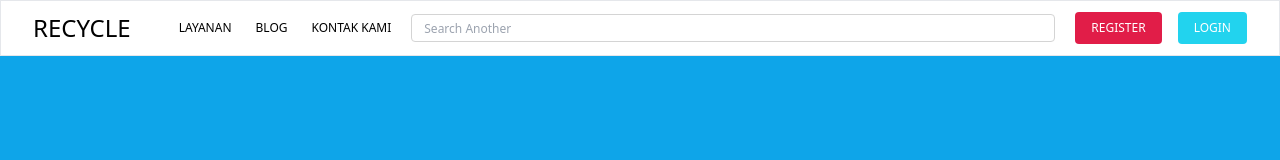
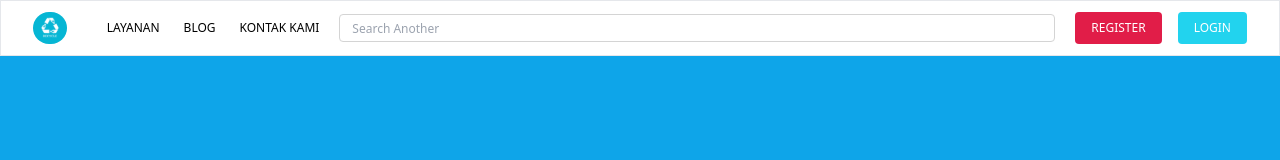
Before and after one commit to AndyNotfound/recycle-project, a Next.js app: page / in a window 1280 px wide. Shown: the top 160 px of the page. Built offline with nearby package versions, Linux system fonts and the light colour scheme; no server answers.

Commit message:
navbar logo fixing

```diff
--- a/components/navbar.js
+++ b/components/navbar.js
@@ -28,15 +28,15 @@ const navbar = () => {
                             </svg>
                         </span>
                     </button>
-                    <p className="lg:mb-0 lg:pr-2" data-te-nav-item-ref="">
+                    <div className="bg-cyan-500 max-h-full rounded-full">
                         <a
                             className="text-black transition duration-200 hover:text-neutral-700 hover:ease-in-out focus:text-neutral-700 disabled:text-black/30 motion-reduce:transition-none dark:text-neutral-200 dark:hover:text-neutral-300 dark:focus:text-neutral-300 [&.active]:text-black/90 dark:[&.active]:text-neutral-400 text-2xl"
                             href="/"
                             data-te-nav-link-ref=""
                         >
-                            RECYCLE
+                            <img src="/assets/logo.svg" alt="Logo" className="h-8" />
                         </a>
-                    </p>
+                    </div>
                     <div
                         className="!visible hidden flex-grow basis-[100%] items-center lg:!flex lg:basis-auto"
                         id="navbarSupportedContent1"
@@ -49,7 +49,7 @@ const navbar = () => {
                             <li className="mb-4 lg:mb-0 lg:pr-2" data-te-nav-item-ref="">
                                 <a
                                     className="text-black transition duration-200 hover:text-neutral-700 hover:ease-in-out focus:text-neutral-700 disabled:text-black/30 motion-reduce:transition-none dark:text-neutral-200 dark:hover:text-neutral-300 dark:focus:text-neutral-300 lg:px-2 [&.active]:text-black/90 dark:[&.active]:text-zinc-400"
-                                    href="#"
+                                    href="/layanan"
                                     data-te-nav-link-ref="/service"
                                 >
                                     LAYANAN
--- a/components/navbarLogin.js
+++ b/components/navbarLogin.js
@@ -32,15 +32,15 @@ const navbarLogin = () => {
                             </svg>
                         </span>
                     </button>
-                    <p className="lg:mb-0 lg:pr-2" data-te-nav-item-ref="">
+                    <div className="bg-cyan-500 max-h-full rounded-full">
                         <a
                             className="text-black transition duration-200 hover:text-neutral-700 hover:ease-in-out focus:text-neutral-700 disabled:text-black/30 motion-reduce:transition-none dark:text-neutral-200 dark:hover:text-neutral-300 dark:focus:text-neutral-300 [&.active]:text-black/90 dark:[&.active]:text-neutral-400 text-2xl"
                             href="/"
                             data-te-nav-link-ref=""
                         >
-                            RECYCLE
+                            <img src="/assets/logo.svg" alt="Logo" className="h-8" />
                         </a>
-                    </p>
+                    </div>
                     <div
                         className="!visible hidden flex-grow basis-[100%] items-center lg:!flex lg:basis-auto"
                         id="navbarSupportedContent1"
@@ -53,7 +53,7 @@ const navbarLogin = () => {
                             <li className="mb-4 lg:mb-0 lg:pr-2" data-te-nav-item-ref="">
                                 <a
                                     className="text-black transition duration-200 hover:text-neutral-700 hover:ease-in-out focus:text-neutral-700 disabled:text-black/30 motion-reduce:transition-none dark:text-neutral-200 dark:hover:text-neutral-300 dark:focus:text-neutral-300 lg:px-2 [&.active]:text-black/90 dark:[&.active]:text-zinc-400"
-                                    href="#"
+                                    href="/layanan"
                                     data-te-nav-link-ref="/service"
                                 >
                                     LAYANAN
--- a/pages/dropOff.js
+++ /dev/null
@@ -1,15 +0,0 @@
-import Navbar from '@/components/navbar'
-import Buttons from '@/components/pickup/button'
-import MapComponent from '@/components/pickup/maps'
-
-export default function Pickup() {
-    return (
-        <main>
-            <Navbar />
-            <h3 className="text-5xl text-[#1CAAD9] font-bold leading-tight tracking-tight text-center pt-20">Drop Off</h3>
-            <p className='mb-10 text-center'>Antar langsung sampahmu ke <i>Recycling Center</i> terdekat.</p>
-            <Buttons />
-            <MapComponent />
-        </main >
-    )
-}
--- a/pages/pickup.js
+++ /dev/null
@@ -1,13 +0,0 @@
-import Hero from '@/components/hero'
-import Navbar from '@/components/navbar'
-import Card from '@/components/pickup/sampah'
-
-export default function Pickup() {
-    return (
-        <main>
-            <Navbar />
-            <Hero />
-            <Card />
-        </main >
-    )
-}
```
